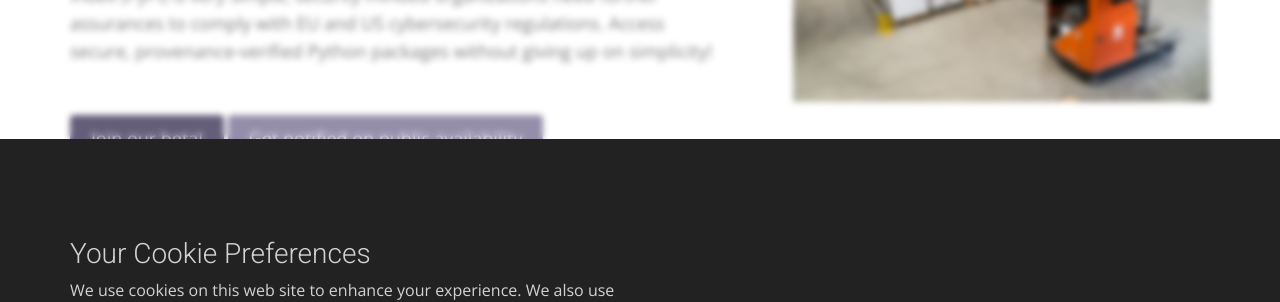
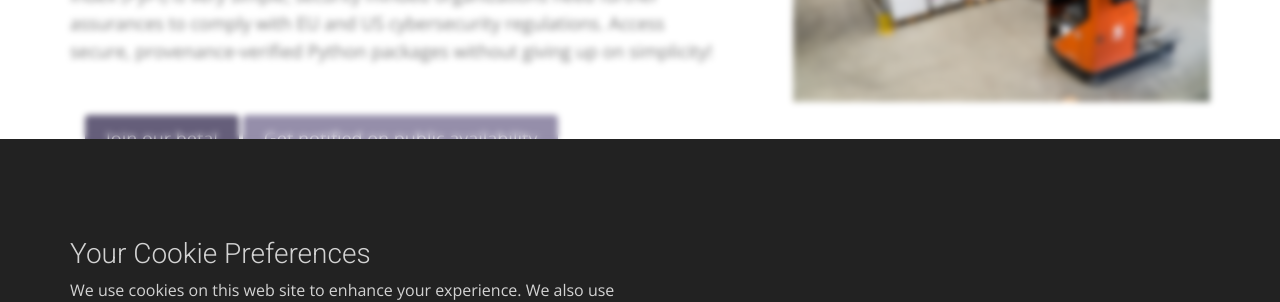
Before and after one commit to ComplyHubDev/ComplyHubDev.github.io, a Jekyll site: the page built from index.html, in a window 1280 px wide. Shown: the part 416-718 px from the top of the page. Built offline with Jekyll 4.4.1, drawn with Linux system fonts in a browser that asks for light colours; nearby versions of some CDN libraries; some web fonts are replaced.

Commit message:
Align buttons
Signed-off-by: Fridolin Pokorny <fridolin.pokorny@gmail.com>

```diff
--- a/index.html
+++ b/index.html
@@ -12,7 +12,7 @@
         <div class="block">
           <h1 class="animated fadeInUp">Secure your Python package supply chain</h1>
           <p class="animated fadeInUp">While developing and running Python workloads from the Python Package Index (PyPI) is very simple, security minded organizations need further assurances to comply with EU and US cybersecurity regulations. Access secure, provenance-verified Python packages without giving up on simplicity!</p>
-          <div class="block" style="margin-bottom: 20px;">
+          <div class="container block" style="margin-bottom: 20px;">
             <a href="/beta" class="btn btn-cta">Join our beta!</a>
             <a href="/get-notified" class="btn btn-cta2">Get notified on public availability</a>
           </div>
@@ -60,9 +60,9 @@
           <p>With the hubctl command line tool, create SBOMs easily and manage software vulnerabilities proactively. Simplify software delivery with a tool that automates tasks and spots issues before reaching customers.</p>
         </div>
       </div>
-      <div class="container">
-        <a href="/beta" class="btn btn-cta">Join our beta!</a>
-      </div>
+    </div>
+    <div class="container block">
+      <a href="/beta" class="btn btn-cta">Join our beta!</a>
     </div>
   </div>
 </section>
@@ -83,7 +83,7 @@
           to remote access software. For these critical products, specific conformity
           assessments are mandated to ensure compliance.
           </p>
-          <div class="container">
+          <div class="container" style="margin-bottom: 20px;">
             <a href="/consult" class="btn btn-cta">Get in touch</a>
           </div>
         </div>
@@ -193,7 +193,9 @@
         <div class="block">
           <h2>We safeguard your Python supply chain</h2>
           <p>Get to know ComplyHub.dev, our solution to provide secure, vetted Python dependencies, generate your SBOMs and share your experience with us!</p>
-          <a class="btn btn-default btn-cta" href="/beta" >Join our beta!</a>
+          <div class="container block" style="margin-bottom: 20px;">
+            <a class="btn btn-default btn-cta" href="/beta" >Join our beta!</a>
+          </div>
         </div>
       </div>
     </div>
```
